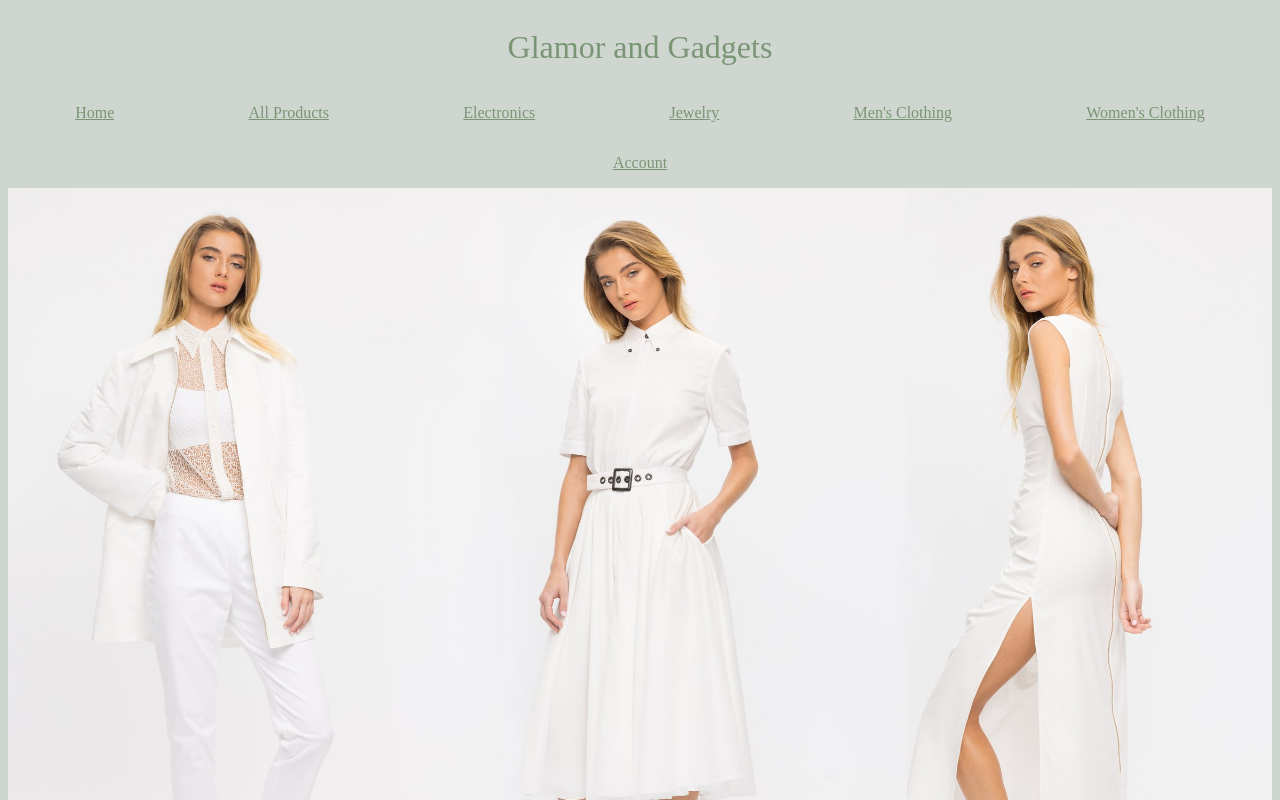
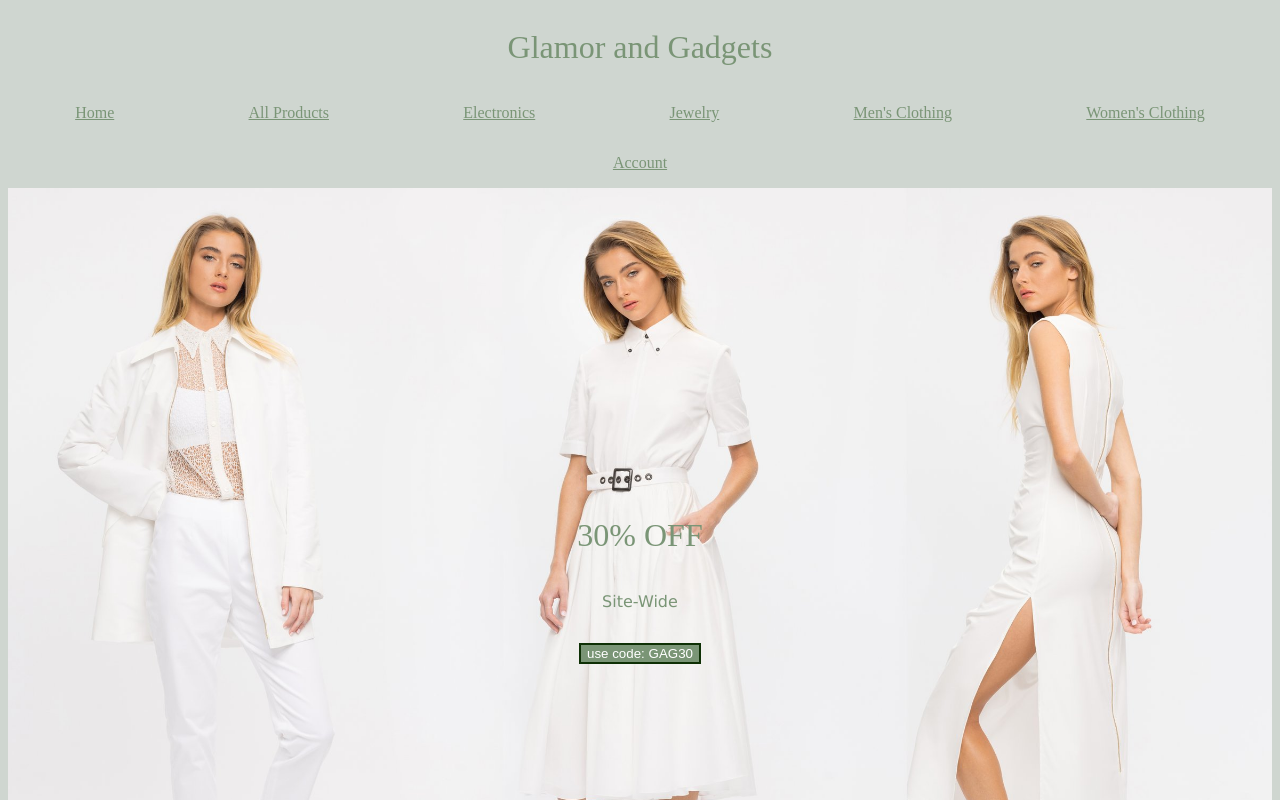
Before and after one commit to ryannhall8/capstone, a React (Vite) app: page /#/ in a window 1280 px wide. Shown: the top 800 px of the page. Built offline with nearby package versions, Linux system fonts and the light colour scheme; no server answers.

Commit message:
some styling

```diff
--- a/src/components/Home.jsx
+++ b/src/components/Home.jsx
@@ -1,6 +1,11 @@
 function home(){
     return(
         <div className="home">
+            <h1>30% OFF</h1>
+            <p>Site-Wide</p>
+            <button>use code: GAG30</button>
+            {/* <h1>30% OFF</h1>
+            <h2>Site-Wide</h2> */}
         </div>
     )
 }
--- a/src/index.css
+++ b/src/index.css
@@ -26,6 +26,7 @@ a {
 
 p {
   font-family: verdana;
+  color: #7a9576;
 }
 
 nav {
@@ -53,8 +54,8 @@ img {
 
 button {
   transition-duration: 0.4s;
-  background-color: white;
-  color: black;
+  background-color: #7a9576;
+  color: white;
   border: 2px solid rgb(14, 48, 5);
   margin: 1rem;
 }
@@ -108,11 +109,11 @@ li {
   color: #fff;
 }
 
-@media screen and (max-width: 768px) {
+/* @media screen and (max-width: 768px) {
   .home {
     background-size: contain;
     background-position: center center;
     height: 100vh;
     padding: 0;
   }
-}
+} */
```
